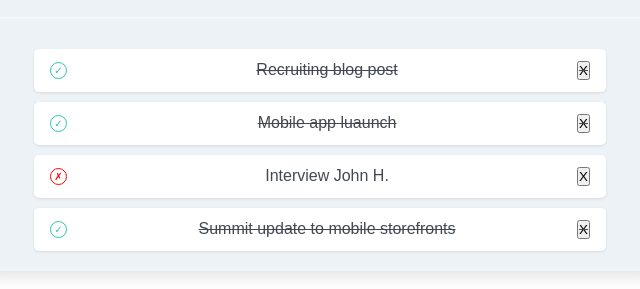
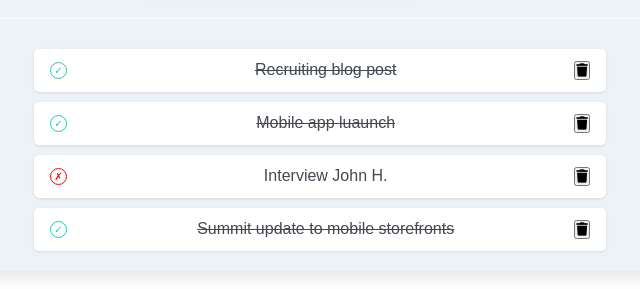
Before and after one commit to SimoneBonvecchio84/vue-todolist, a plain HTML site: page index.html in a window 1280 px wide. Shown: the part 169-458 px from the top of the page, 320-960 px from the left. Drawn offline with nearby package versions, Linux system fonts and the light colour scheme.

Commit message:
Fix: add trash icons to removeBtn

```diff
--- a/index.html
+++ b/index.html
@@ -9,6 +9,9 @@
   <script src="https://unpkg.com/vue@3/dist/vue.global.js"></script>
 
   <title>Toboolist</title>
+
+  <link rel="stylesheet" href="https://cdnjs.cloudflare.com/ajax/libs/font-awesome/6.5.1/css/all.min.css" integrity="sha512-DTOQO9RWCH3ppGqcWaEA1BIZOC6xxalwEsw9c2QQeAIftl+Vegovlnee1c9QX4TctnWMn13TZye+giMm8e2LwA==" crossorigin="anonymous" referrerpolicy="no-referrer" />
+
   <link rel="stylesheet" href="css/style.css" />
 </head>
 
@@ -43,7 +46,7 @@
               <span class="circle" :class="{'checked' : curItem.done === true }, {'delete':curItem.done === false}
               "></span>
               {{ curItem.text }}
-              <button @click="removeItems(index)">X</button>
+              <button @click="removeItems(index)"><i class="fa-solid fa-trash"></i></button>
             </li>
             <!-- /Lista corrente alla quale applico v-for -->
           </ul>
```
